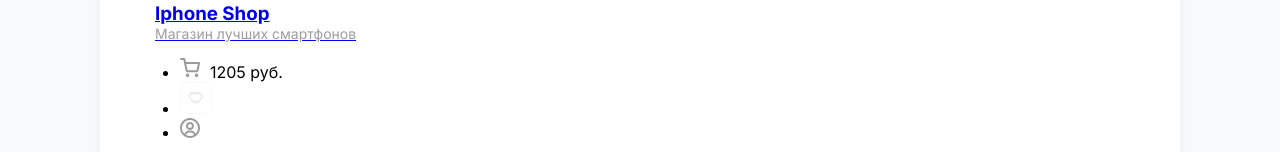
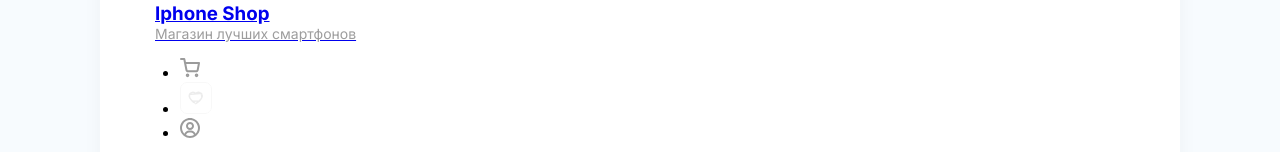
Before and after one commit to SoinRoma/react-iphone-shop, a React (Create React App) app: page / in a window 1280 px wide. Shown: the part 132-284 px from the top of the page. Built offline with nearby package versions, Linux system fonts and the light colour scheme; no server answers.

Commit message:
- added totalPrice

```diff
--- a/src/App.jsx
+++ b/src/App.jsx
@@ -102,7 +102,7 @@ function App() {
   const orderItems = async () => {
     try {
       setIsDisable(true)
-      setOrders((prev) => [...prev, {id: Date.now(), items: [...cartItems]}])
+      setOrders((prev) => [...prev, {id: Date.now(), totalPrice: totalPrice(), items: [...cartItems]}])
       for (let i = 0; i < cartItems.length; i++) {
         const id = cartItems[i].id
         await axios.delete(`https://655de51b9f1e1093c59a1965.mockapi.io/api/cart/${id}`)
@@ -114,6 +114,10 @@ function App() {
     } catch (e) {
       alert(`Не удалось заказать товары. Ошибка: ${e}`)
     }
+  }
+
+  const totalPrice = () => {
+    return cartItems.reduce((sum, obj) => +obj.price + sum, 0)
   }
 
   useEffect(() => {
@@ -138,7 +142,8 @@ function App() {
         toggleFavorite,
         isItemFavorite,
         orderItems,
-        closeCart
+        closeCart,
+        totalPrice,
       }}>
       <div className="wrapper clear">
         <Cart deleteCartItem={deleteCartItem}/>
--- a/src/components/Cart/Cart.jsx
+++ b/src/components/Cart/Cart.jsx
@@ -4,7 +4,7 @@ import './Cart.scss'
 import Info from "../Info/Info"
 
 const Cart = ({deleteCartItem}) => {
-  const {cartItems, isCartOpen, isOrder, orderItems, closeCart, isDisable} = useContext(AppContext)
+  const {cartItems, isCartOpen, isOrder, orderItems, totalPrice, closeCart, isDisable} = useContext(AppContext)
 
   return (
     <div className={`overlay ${!isCartOpen && 'display-none-cart'}`}>
@@ -35,12 +35,12 @@ const Cart = ({deleteCartItem}) => {
                   <li className="d-flex justify-between align-end">
                     <p>Итого:</p>
                     <div/>
-                    <b>21 498 руб.</b>
+                    <b>{totalPrice() > 0 ? `${totalPrice()} руб.` : ''}</b>
                   </li>
                   <li className="d-flex justify-between align-end">
                     <p>Налог 5%:</p>
                     <div/>
-                    <b>1074 руб.</b>
+                    <b>{totalPrice() > 0 ? `${totalPrice() * 0.05} руб.` : ''}</b>
                   </li>
                 </ul>
                 <button onClick={orderItems} disabled={isDisable} className="greenButton">
--- a/src/components/Header/Header.jsx
+++ b/src/components/Header/Header.jsx
@@ -4,7 +4,7 @@ import './Header.scss'
 import {AppContext} from "../../context"
 
 const Header = () => {
-    const {setIsCartOpen} = useContext(AppContext)
+    const {totalPrice, setIsCartOpen} = useContext(AppContext)
     return (
         <header className="d-flex justify-between align-center">
             <Link to="/">
@@ -19,7 +19,7 @@ const Header = () => {
             <ul className="header-right d-flex">
                 <li className="d-flex align-center cu-p" onClick={()=> setIsCartOpen(true)}>
                     <img src="./svg/cart.svg" alt="cart"/>
-                    <span>1205 руб.</span>
+                    <span>{totalPrice() > 0 ? `${totalPrice()} руб.` : ''}</span>
                 </li>
                 <li className="d-flex align-center">
                     <Link to="/favorites">
--- a/src/pages/Order.jsx
+++ b/src/pages/Order.jsx
@@ -1,11 +1,13 @@
-import {useContext} from "react"
+import {useContext, useEffect} from "react"
 import {Link} from "react-router-dom"
 import Card from "../components/Card/Card"
 import {AppContext} from "../context"
 
 function Order() {
   const {orders} = useContext(AppContext)
-
+  const getNameOrder = (order) => {
+    return `Заказ № ${order.id} за ${new Date(order.id).getDate()}.${new Date(order.id).getMonth()}.${new Date(order.id).getFullYear()}`
+  }
   return (
     <section className="content">
       <div className="d-flex align-center">
@@ -19,10 +21,12 @@ function Order() {
           <div className="cards">
             {orders.map((order) =>
               <div key={order.id}>
-                <p>Заказ № {order.id} за {new Date(order.id).getDate()}.{new Date(order.id).getMonth()}.{new Date(order.id).getFullYear()}</p>
+                <p className="order-name">{getNameOrder(order)}</p>
+                <p className="order-price">Общая сумма: {order.totalPrice} руб.</p>
                 <div className="d-flex flex-wrap align-center">
                   {order.items.map(item => <Card key={item.id} item={item}/>)}
                 </div>
+                <hr/>
               </div>
             )}
           </div>
--- a/src/style.scss
+++ b/src/style.scss
@@ -116,3 +116,14 @@ body {
     width: 100%;
   }
 }
+
+.order-name{
+  margin-bottom: 0;
+}
+
+.order-price{
+  font-size: 14px;
+  color: gray;
+  padding: 0;
+  margin-top: 5px;
+}
```
